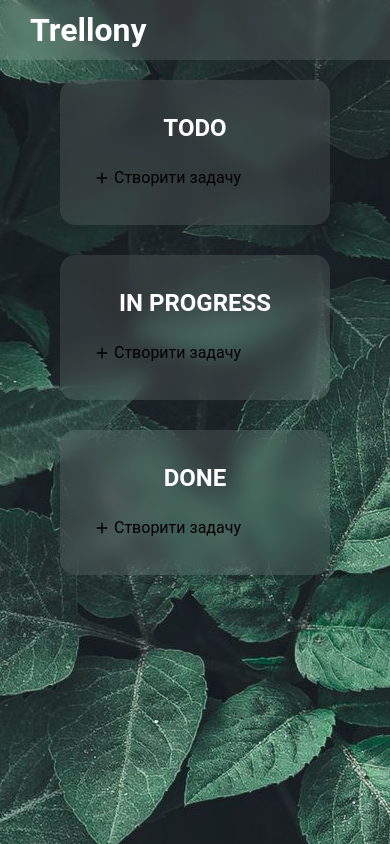
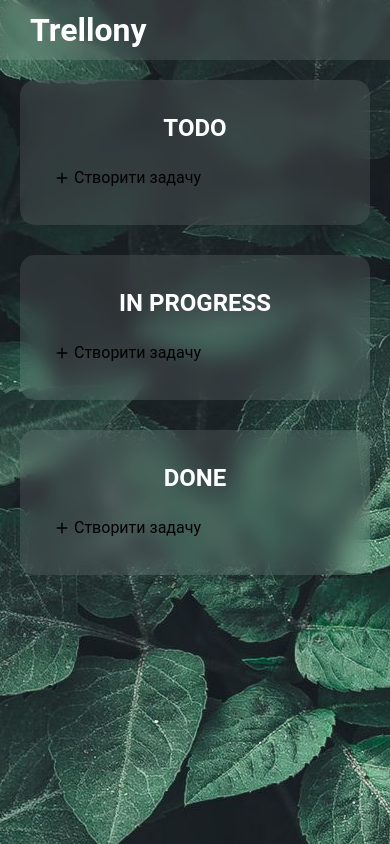
Before and after one commit to DennyAge/trellony, a Nuxt app: page / in a window 390 px wide. Built offline with nearby package versions, Linux system fonts and the light colour scheme.

Commit message:
add media

```diff
--- a/layouts/default.vue
+++ b/layouts/default.vue
@@ -20,4 +20,9 @@
 .container {
   padding: 1.25rem 3.75rem;
 }
+@media screen and (max-width: 500px) {
+  .container {
+    padding: 1.25rem;
+  }
+}
 </style>
```
